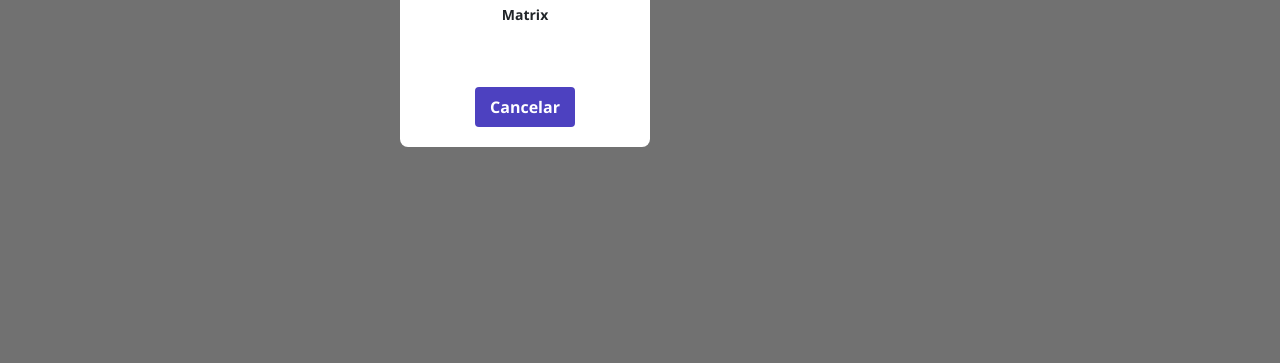
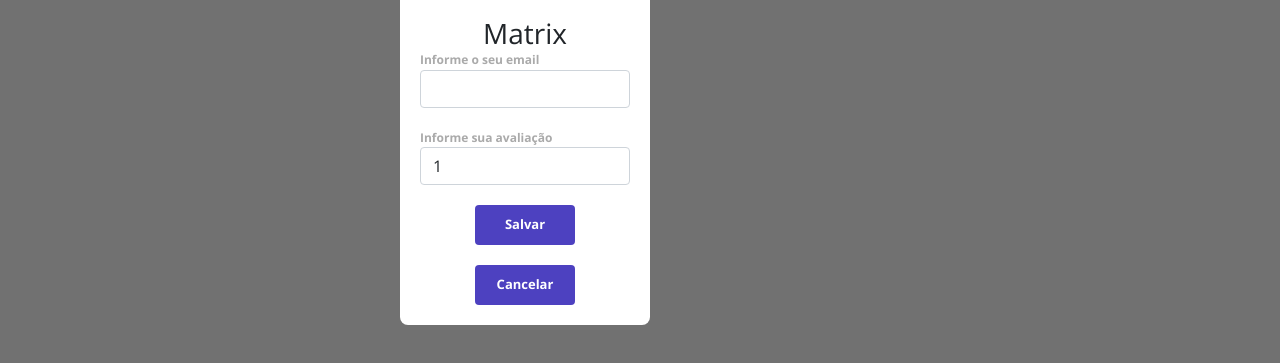
Before and after one commit to BentoCam/BenCamDsmovie, a plain HTML site: page form.html in a window 1280 px wide. Shown: the part 291-654 px from the top of the page. Drawn offline with nearby package versions, Linux system fonts and the light colour scheme.

Commit message:
Formulário Parte 2

```diff
--- a/css/styles.css
+++ b/css/styles.css
@@ -5,6 +5,7 @@
     --text-gray: #4a4a4a;
     --color-primary: #4D41C0;
     --white: #fff;
+    --text-ligth-gray: #aaa;
 }
 
 
@@ -78,6 +79,11 @@ a:hover {
 .dsmovie-card {
     width: 250px;
 }
+.dsmovie-form-descripton {
+    font-size: 13px;
+    font-weight: 700;
+}
+
 
 .dsmovie-card img {
     width: 100%;
@@ -100,10 +106,10 @@ a:hover {
     font-weight: 700;
     margin-bottom: 25px;
     text-align: center;
+    margin-bottom: 20px;
 }
 
-.dsmovie-btn,
-.dsmovie-btn:hover {
+.dsmovie-btn, .dsmovie-btn:hover {
     width: 100px;
     height: 40px;
     background-color: var(--color-primary);
@@ -114,8 +120,39 @@ a:hover {
     align-items: center;
     justify-content: center;
     border-radius: 4px;
+    border: 0;
 }
 .dsmovie-form-container {
     padding: 40px 0;
     max-width: 480px;
 }
+
+.dsmovie-form-descripton {
+    background-color: var(--white) ;
+    padding: 20px;
+    display: flex;
+    flex-direction: column;
+    align-items: center;
+    border-radius: 0 0 8px 8px;
+
+}
+
+.dsmovie-form {
+    width: 100%;
+ }
+.dsmovie-form-group {
+    margin-bottom: 20px;
+}
+.dsmovie-form-group label {
+    font-size: 12px;
+    color: var(--text-ligth-gray);
+}
+
+.dsmovie-form-btn-container {
+    height: 100px;
+    display: flex;
+    flex-direction: column;
+    align-items: center;
+    justify-content: space-between;
+
+}
--- a/form.html
+++ b/form.html
@@ -26,15 +26,36 @@
     </header>
     <main>
         <section id="dsmovie-form-section">
-
             <div class="container dsmovie-form-container">
                 <div>
                     <div class="dsmovie-card">
                         <img src="https://www.themoviedb.org/t/p/w533_and_h300_bestv2/ncEsesgOJDNrTUED89hYbA117wo.jpg"
                             alt="Matrix">
-                        <div class="dsmovie-card-descripton">
+                        <div class="dsmovie-form-descripton">
                             <h3>Matrix</h3>
-                            <a class="dsmovie-btn" href="index.html">Cancelar</a>
+                            <form class="dsmovie-form">
+                                <div class="form-group dsmovie-form-group">
+                                    <label for="email">Informe o seu email</label>
+                                    <input class="form-control" type="email" id="email">
+                                </div>
+                                <div class="form-group dsmovie-form-group">
+                                    <label for="score">Informe sua avaliação</label>
+                                    <select class="form-control" name="score" id="score">
+                                        <option value="1">1</option>
+                                        <option value="2">2</option>
+                                        <option value="3">3</option>
+                                        <option value="4">4</option>
+                                        <option value="5">5</option>
+                                    </select>
+                                </div>
+                                <div class="dsmovie-form-btn-container">
+                                    <button class="dsmovie-btn" type="submit">Salvar</button>
+                                    <a class="dsmovie-btn" href="index.html">Cancelar</a>
+                                </div>
+
+
+                            </form>
+
                         </div>
                     </div>
                 </div>
```
